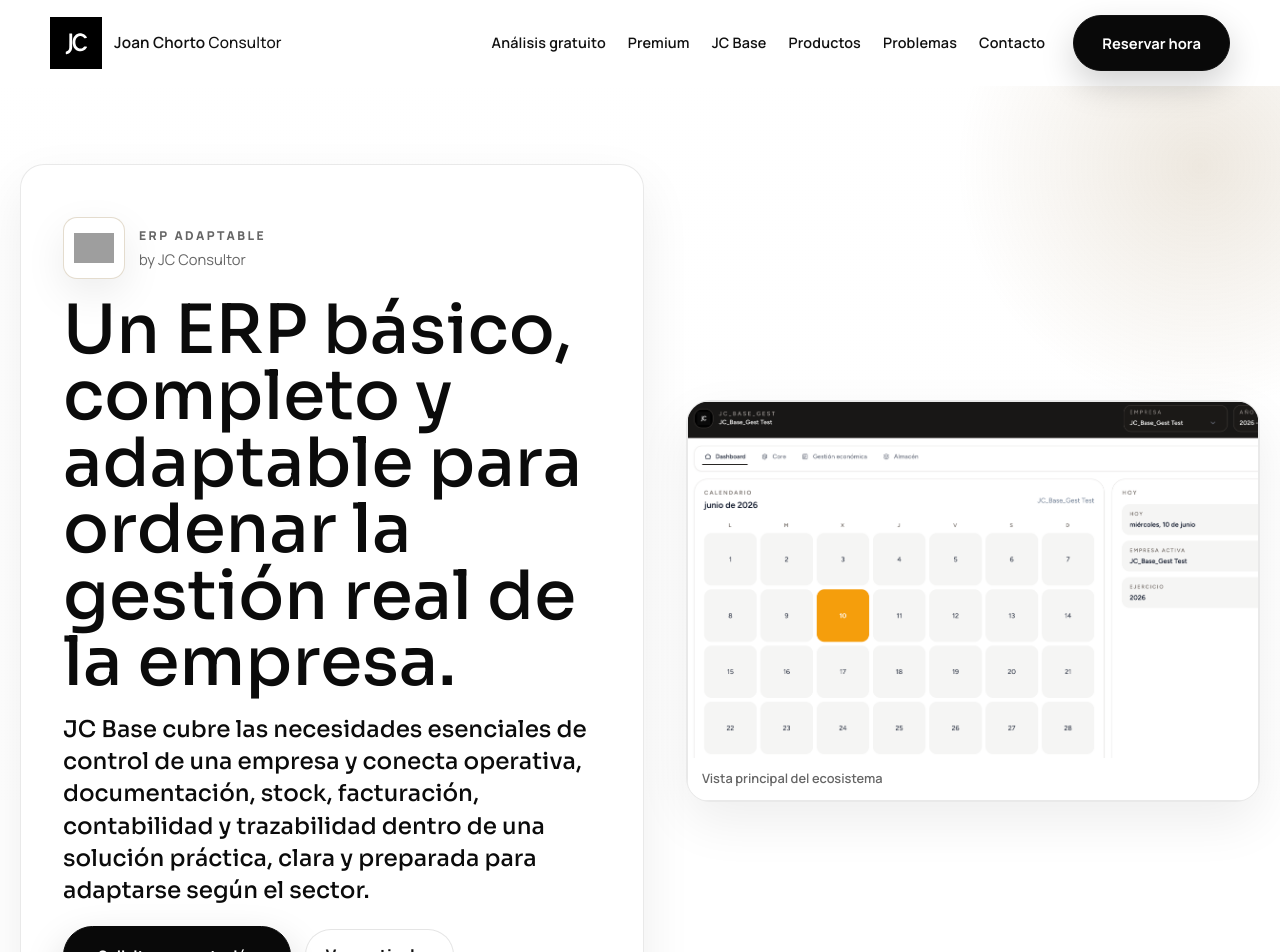
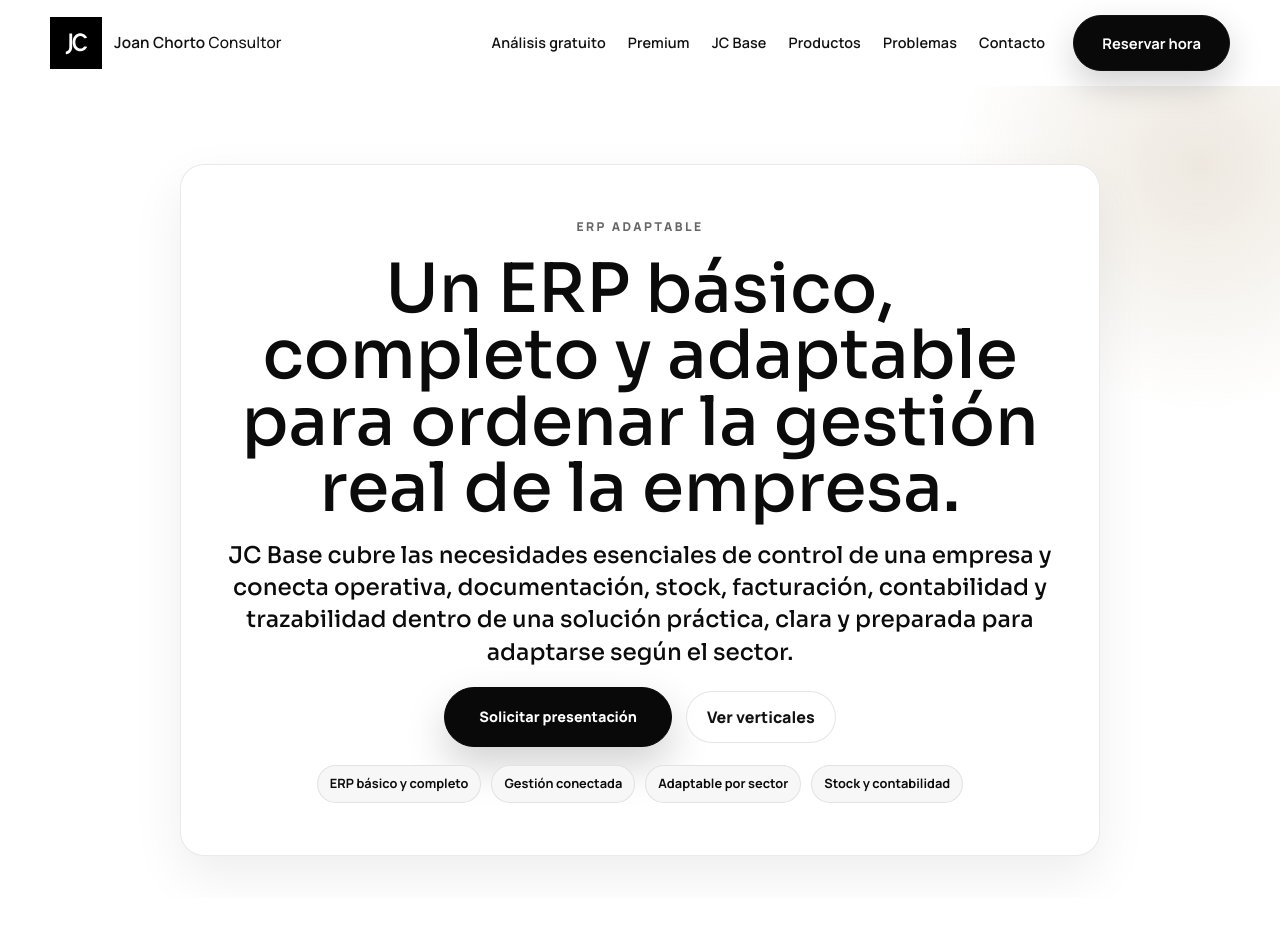
Before and after one commit to joanchorto1/web-jct-agency, a React (Create React App) app: page /jc-base in a window 1280 px wide. Shown: the top 952 px of the page. Built offline with nearby package versions, Linux system fonts and the light colour scheme; grey boxes are pictures that could not be loaded.

Commit message:
Simplify JC Base hero

```diff
--- a/src/pages/JcBasePage.jsx
+++ b/src/pages/JcBasePage.jsx
@@ -1,7 +1,6 @@
 import React from 'react';
 import { Helmet } from 'react-helmet';
 
-const jcBaseLogo = '/JC_Base_Resources/JC_BASE_LOGO.png';
 const jcBaseShots = [
   {
     src: encodeURI('/JC_Base_Resources/Captura de pantalla 2026-06-10 a las 16.02.10.png'),
@@ -115,6 +114,7 @@ const processStarts = [
   'Distribución: pedido',
   'Alquiler: reserva o contrato',
 ];
+const heroTags = ['ERP básico y completo', 'Gestión conectada', 'Adaptable por sector', 'Stock y contabilidad'];
 
 function ShotCard({ shot }) {
   return (
@@ -139,13 +139,7 @@ function JcBasePage() {
       <section className="jc-base-page__hero">
         <div className="site-container jc-base-page__hero-grid" data-aos="fade-up">
           <div className="jc-base-page__hero-copy">
-            <div className="jc-base-page__hero-brand">
-              <img src={jcBaseLogo} alt="Logo de JC Base" className="jc-base-page__hero-logo" />
-              <div>
-                <p className="jc-base-page__eyebrow">ERP adaptable</p>
-                <span>by JC Consultor</span>
-              </div>
-            </div>
+            <p className="jc-base-page__eyebrow">ERP adaptable</p>
             <h1>Un ERP básico, completo y adaptable para ordenar la gestión real de la empresa.</h1>
             <p className="jc-base-page__hero-lead">
               JC Base cubre las necesidades esenciales de control de una empresa y conecta operativa, documentación,
@@ -160,10 +154,11 @@ function JcBasePage() {
                 Ver verticales
               </a>
             </div>
-          </div>
-
-          <div className="jc-base-page__hero-visual" data-aos="zoom-in" data-aos-delay="120">
-            <ShotCard shot={jcBaseShots[0]} />
+            <div className="jc-base-page__tag-cloud">
+              {heroTags.map((tag) => (
+                <span key={tag}>{tag}</span>
+              ))}
+            </div>
           </div>
         </div>
       </section>
--- a/src/site.css
+++ b/src/site.css
@@ -2916,10 +2916,7 @@ a {
 }
 
 .jc-base-page__hero-grid {
-  display: grid;
-  grid-template-columns: 1fr 0.92fr;
-  gap: 42px;
-  align-items: center;
+  display: block;
 }
 
 .jc-base-page__hero-copy,
@@ -2937,7 +2934,10 @@ a {
 .jc-base-page__hero-copy {
   display: grid;
   gap: 18px;
+  max-width: 920px;
+  margin: 0 auto;
   padding: 52px 42px;
+  text-align: center;
 }
 
 .jc-base-page__hero-brand {
@@ -3013,6 +3013,7 @@ a {
   flex-wrap: wrap;
   gap: 14px;
   align-items: center;
+  justify-content: center;
 }
 
 .jc-base-page__ghost-link {
@@ -3029,9 +3030,11 @@ a {
   text-decoration: none;
 }
 
-.jc-base-page__hero-visual {
-  padding: 0;
-  overflow: hidden;
+.jc-base-page__tag-cloud {
+  display: flex;
+  flex-wrap: wrap;
+  gap: 10px;
+  justify-content: center;
 }
 
 .jc-base-page__tag-cloud span,
@@ -4047,7 +4050,6 @@ a {
 }
 
 @media (max-width: 1100px) {
-  .jc-base-page__hero-grid,
   .jc-base-page__audience-grid,
   .jc-base-page__split {
     grid-template-columns: 1fr;
@@ -4064,7 +4066,6 @@ a {
 
 @media (max-width: 860px) {
 
-  .jc-base-page__hero-grid,
   .jc-base-page__audience-grid,
   .jc-base-page__split,
   .jc-base-page__core-grid,
```
Also changed, not shown: 1 other file (tests, documents, lock files or other folders).
